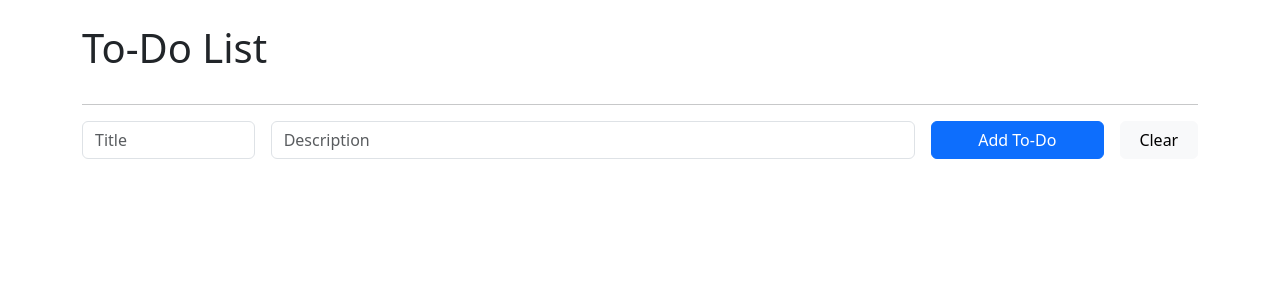
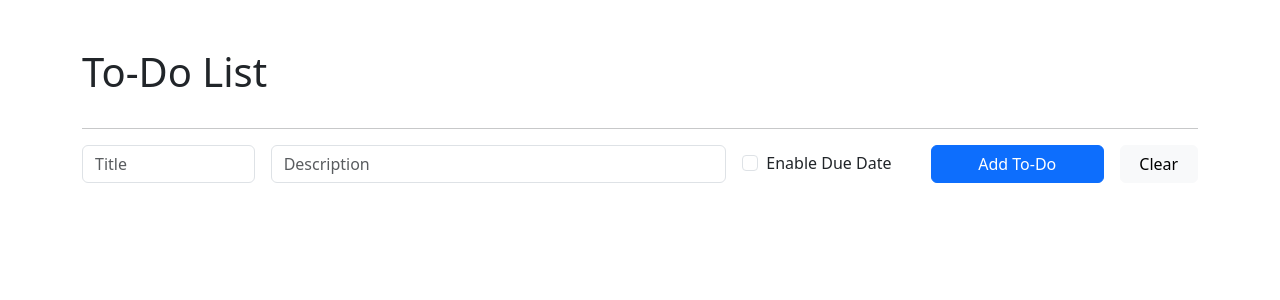
Before and after one commit to sadam-is-sleeping/FastAPI_Todos, a FastAPI app: page / in a window 1280 px wide. Shown: the top 300 px of the page. Run offline with FastAPI, Linux system fonts and the light colour scheme; data that the repository does not hold is empty.

Commit message:
main.py: added due_to to TodoItem index.html: prettify with tab indent, due_to handling (create, edit)

```diff
--- a/fastapi-app/main.py
+++ b/fastapi-app/main.py
@@ -11,6 +11,7 @@ class TodoItem(BaseModel):
     id: int
     title: str
     description: str
+    due_to: int
     completed: bool
 
 # set json path
--- a/fastapi-app/templates/index.html
+++ b/fastapi-app/templates/index.html
@@ -13,7 +13,7 @@
 </head>
 
 <body>
-    <div class="container mt-4">
+	<div class="container mt-5">
 		<h1>To-Do List</h1>
 		<ul id="todo-list" class="list-group mt-3"></ul>
 		<hr>
@@ -23,8 +23,15 @@
 					<input type="hidden" id="id" value="">
 					<input type="text" id="title" class="form-control" placeholder="Title" required>
 				</div>
-                <div class="col-md-7">
+				<div class="col-md-5">
 					<input type="text" id="description" class="form-control" placeholder="Description" required>
+				</div>
+				<div class="col-md-2 d-flex align-items-center flex-row">
+					<div class="form-check">
+						<input class="form-check-input" type="checkbox" id="enable_due_to">
+						<label class="form-check-label" id="enable_due_to_label" for="enable_due_to">Enable Due Date</label>
+					</div>
+					<input type="date" id="due_to" class="form-control" placeholder="Due Date (Optional)" style="display: none;">
 				</div>
 				<div class="col-md-2">
 					<button type="submit" id="submit-btn" class="btn btn-primary w-100">Add To-Do</button>
@@ -54,6 +61,20 @@
 		</div>
 	</div>
 	<script>
+	const chk_due = document.getElementById('enable_due_to');
+	const lbl_due = document.getElementById('enable_due_to_label');
+	const time_due = document.getElementById('due_to');
+
+	chk_due.addEventListener('change', () => {
+		if (chk_due.checked) {
+			lbl_due.style.display = 'none';
+			time_due.style.display = 'inline-block';
+		} else {
+			lbl_due.style.display = 'inline-block';
+			time_due.style.display = 'none';
+		}
+	});
+
 	async function fetchTodos() {
 		const response = await fetch('/todos');
 		const todos_json = await response.json();
@@ -171,6 +192,17 @@
 		document.getElementById('id').value = todo.id;
 		document.getElementById('title').value = todo.title;
 		document.getElementById('description').value = todo.description;
+		if (todo.due_to) {
+			document.getElementById('due_to').style.display = 'inline-block';
+			document.getElementById('due_to').valueAsNumber = todo.due_to;
+			document.getElementById('enable_due_to').checked = true;
+			document.getElementById('enable_due_to_label').style.display = 'none';
+		} else {
+			document.getElementById('due_to').style.display = 'none';
+			document.getElementById('due_to').value = '';
+			document.getElementById('enable_due_to').checked = false;
+			document.getElementById('enable_due_to_label').style.display = 'inline-block';
+		}
 
 		// change to update
 		document.getElementById('submit-btn').textContent = 'Update To-Do';
@@ -180,6 +212,7 @@
 		document.getElementById('id').value = '';
 		document.getElementById('title').value = '';
 		document.getElementById('description').value = '';
+		document.getElementById('due_to').value = '';
 		document.getElementById('submit-btn').textContent = 'Add To-Do';
 	});
 
@@ -189,6 +222,7 @@
 			id: todo.id,
 			title: todo.title,
 			description: todo.description,
+			due_to: todo.due_to,
 			completed: !todo.completed
 		};
 
@@ -216,11 +250,13 @@
 		const id = idInput.value ? parseInt(idInput.value) : Date.now();
 		const title = document.getElementById('title').value;
 		const description = document.getElementById('description').value;
-
+		const due_to = (document.getElementById('enable_due_to').checked &&
+			document.getElementById('due_to').valueAsNumber) || 0;
 		const todoData = {
 			id,
 			title,
 			description,
+			due_to,
 			completed: false
 		};
 
@@ -254,6 +290,10 @@
 			idInput.value = '';
 			document.getElementById('title').value = '';
 			document.getElementById('description').value = '';
+			document.getElementById('enable_due_to').checked = false;
+			document.getElementById('due_to').value = '';
+			document.getElementById('enable_due_to_label').style.display = 'inline-block';
+			document.getElementById('due_to').style.display = 'none';
 			document.getElementById('submit-btn').textContent = 'Add To-Do';
 
 			// Refresh todo list
```
Lines whose indentation alone changed are shown as unchanged.
